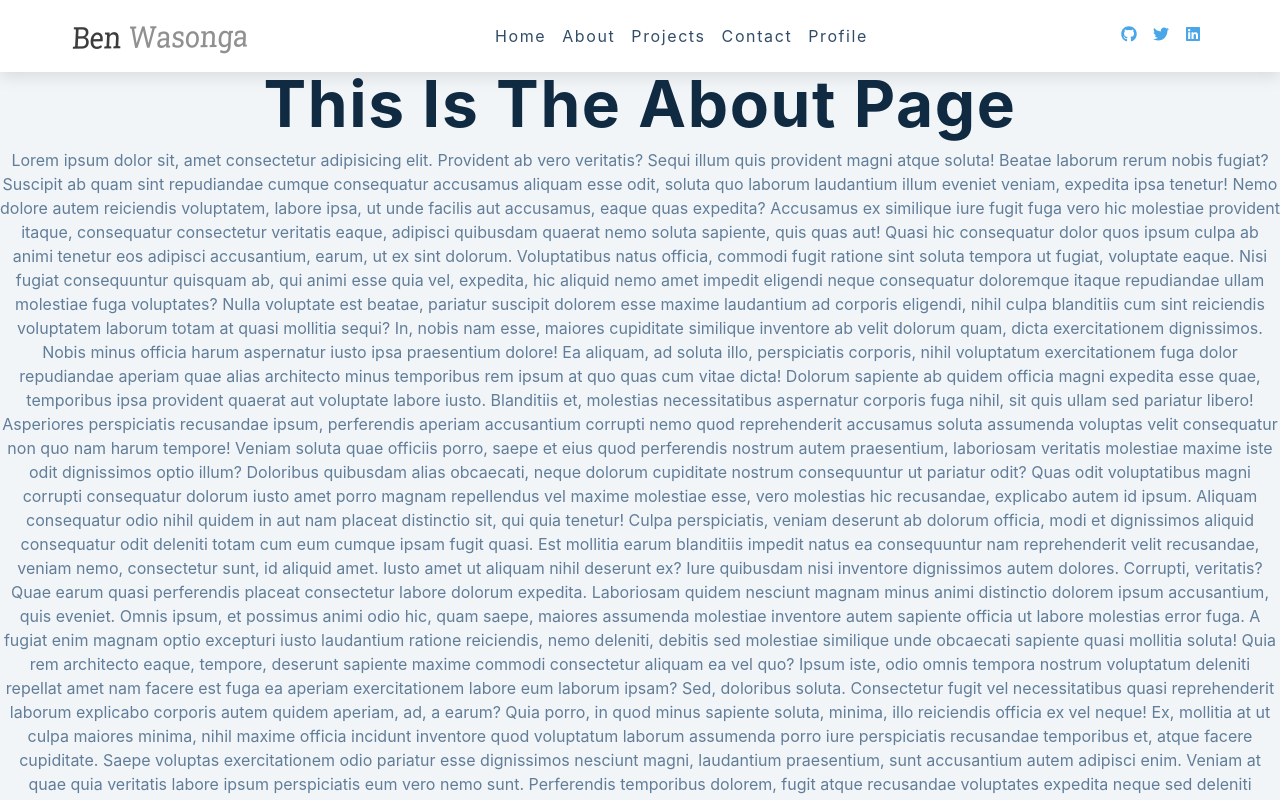
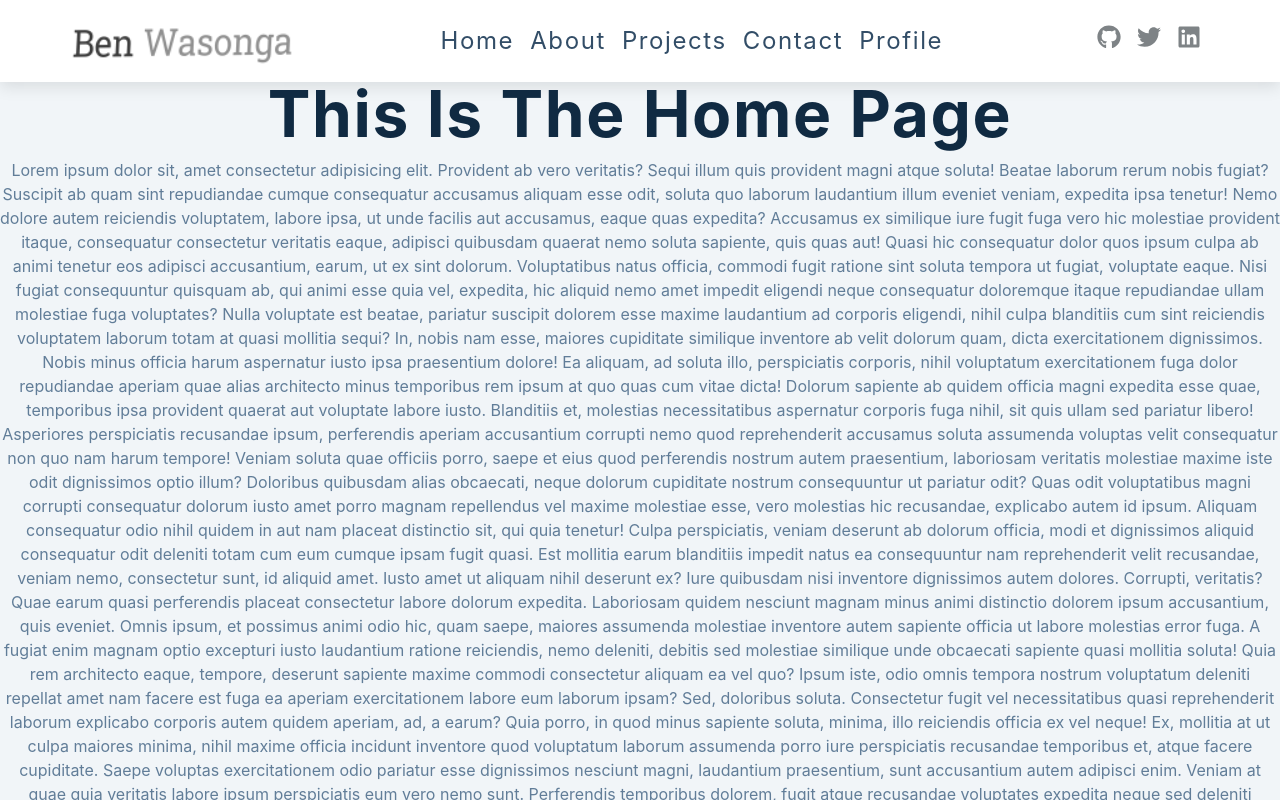
Before and after one commit to bmwasonga/portfolio-react, a React (Create React App) app: page / in a window 1280 px wide. Shown: the top 800 px of the page. Built offline with nearby package versions, Linux system fonts and the light colour scheme.

Commit message:
almost done with the nav

```diff
--- a/src/App.js
+++ b/src/App.js
@@ -4,6 +4,8 @@ import Navbar from './components/NavBar/Navbar';
 import Home from './components/pages/Home';
 import About from './components/pages/About';
 import Contact from './components/pages/Contact';
+import Projects from './components/pages/Projects';
+import Profile from './components/pages/Profile';
 
 function App() {
   return (
@@ -11,9 +13,11 @@ function App() {
       <Navbar />
       <Router>
         <Switch>
-          <Route path="/" component={Home} />
+          <Route path="/" exact component={Home} />
           <Route path="/about" component={About} />
+          <Route path="/projects" component={Projects} />
           <Route path="/contact" component={Contact} />
+          <Route path="/profile" component={Profile} />
         </Switch>
       </Router>
     </div>
--- a/src/components/NavBar/Navbar.js
+++ b/src/components/NavBar/Navbar.js
@@ -2,6 +2,7 @@ import React, { useState, useRef, useEffect } from 'react';
 import { FaBars } from 'react-icons/fa';
 import { links, social } from '../Data';
 import logo from '../../logo.png';
+import './Styles/style.css';
 
 const Navbar = () => {
   const [showLinks, setShowLinks] = useState(false);
@@ -44,7 +45,9 @@ const Navbar = () => {
             const { id, url, icon } = socialIcon;
             return (
               <li key={id}>
-                <a href={url}>{icon}</a>
+                <a href={url} target="blank">
+                  {icon}
+                </a>
               </li>
             );
           })}
--- /dev/null
+++ b/src/components/NavBar/Styles/style.css
@@ -0,0 +1,92 @@
+nav {
+  background: #fff;
+  box-shadow: 0 5px 15px rgba(0, 0, 0, 0.1);
+}
+.nav-header {
+  display: flex;
+  align-items: center;
+  justify-content: space-between;
+  padding: 1rem;
+}
+.nav-toggle {
+  font-size: 1.5rem;
+  color: hsl(205, 89%, 70%);
+  background: transparent;
+  border-color: transparent;
+  transition: all 0.3s linear;
+  cursor: pointer;
+}
+.nav-toggle:hover {
+  color: hsl(205, 86%, 17%);
+  transform: rotate(90deg);
+}
+.logo {
+  height: 50px;
+}
+.links a {
+  color: hsl(209, 34%, 30%);
+  font-size: 1.5rem;
+  text-transform: capitalize;
+  letter-spacing: 0.1rem;
+  display: block;
+  padding: 0.5rem 1rem;
+  transition: all 0.3s linear;
+}
+.links a:hover {
+  background: hsl(205, 90%, 88%);
+  color: hsl(0, 0%, 11%);
+  padding-left: 1.5rem;
+}
+.social-icons {
+  display: none;
+}
+.links-container {
+  height: 0;
+  overflow: hidden;
+  transition: all 0.3s linear;
+}
+.show-container {
+  height: 10rem;
+}
+@media screen and (min-width: 800px) {
+  .nav-center {
+    max-width: 1170px;
+    margin: 0 auto;
+    display: flex;
+    align-items: center;
+    justify-content: space-between;
+    padding: 1rem;
+  }
+  .nav-header {
+    padding: 0;
+  }
+  .nav-toggle {
+    display: none;
+  }
+  .links-container {
+    height: auto !important;
+  }
+  .links {
+    display: flex;
+  }
+  .links a {
+    padding: 0;
+    margin: 0 0.5rem;
+  }
+  .links a:hover {
+    padding: 0;
+    background: transparent;
+  }
+  .social-icons {
+    display: flex;
+  }
+  .social-icons a {
+    margin: 0 0.5rem;
+    font-size: 24px;
+    color: hsl(203, 3%, 51%);
+    transition: all 0.3s linear;
+  }
+  .social-icons a:hover {
+    color: hsl(0, 0%, 11%);
+  }
+}
--- a/src/components/pages/Home.js
+++ b/src/components/pages/Home.js
@@ -3,7 +3,7 @@ import React from 'react';
 function Home() {
   return (
     <div>
-      <h1>This is the about page</h1>
+      <h1>This is the Home page</h1>
       <p>
         Lorem ipsum dolor sit, amet consectetur adipisicing elit. Provident ab
         vero veritatis? Sequi illum quis provident magni atque soluta! Beatae
--- a/src/components/pages/Profile.js
+++ b/src/components/pages/Profile.js
@@ -3,7 +3,7 @@ import React from 'react';
 function Profile() {
   return (
     <div>
-      <p>This is the profile page</p>
+      <h1>This is the projecsts page</h1>
     </div>
   );
 }
--- /dev/null
+++ b/src/components/pages/Projects.js
@@ -0,0 +1,11 @@
+import React from 'react';
+
+function Projects() {
+  return (
+    <div>
+      <h1>Here Lies the Projects List</h1>
+    </div>
+  );
+}
+
+export default Projects;
--- a/src/index.css
+++ b/src/index.css
@@ -139,94 +139,3 @@ p {
 Navbar
 ===============
 */
-nav {
-  background: var(--clr-white);
-  box-shadow: var(--light-shadow);
-}
-.nav-header {
-  display: flex;
-  align-items: center;
-  justify-content: space-between;
-  padding: 1rem;
-}
-.nav-toggle {
-  font-size: 1.5rem;
-  color: var(--clr-primary-5);
-  background: transparent;
-  border-color: transparent;
-  transition: var(--transition);
-  cursor: pointer;
-}
-.nav-toggle:hover {
-  color: var(--clr-primary-1);
-  transform: rotate(90deg);
-}
-.logo {
-  height: 40px;
-}
-.links a {
-  color: var(--clr-grey-3);
-  font-size: 1rem;
-  text-transform: capitalize;
-  letter-spacing: var(--spacing);
-  display: block;
-  padding: 0.5rem 1rem;
-  transition: var(--transition);
-}
-.links a:hover {
-  background: var(--clr-primary-8);
-  color: var(--clr-primary-5);
-  padding-left: 1.5rem;
-}
-.social-icons {
-  display: none;
-}
-.links-container {
-  height: 0;
-  overflow: hidden;
-  transition: var(--transition);
-}
-.show-container {
-  height: 10rem;
-}
-@media screen and (min-width: 800px) {
-  .nav-center {
-    max-width: 1170px;
-    margin: 0 auto;
-    display: flex;
-    align-items: center;
-    justify-content: space-between;
-    padding: 1rem;
-  }
-  .nav-header {
-    padding: 0;
-  }
-  .nav-toggle {
-    display: none;
-  }
-  .links-container {
-    height: auto !important;
-  }
-  .links {
-    display: flex;
-  }
-  .links a {
-    padding: 0;
-    margin: 0 0.5rem;
-  }
-  .links a:hover {
-    padding: 0;
-    background: transparent;
-  }
-  .social-icons {
-    display: flex;
-  }
-  .social-icons a {
-    margin: 0 0.5rem;
-    color: var(--clr-primary-5);
-    transition: var(--transition);
-  }
-  .social-icons a:hover {
-    color: var(--clr-primary-7);
-  }
-}
```
Also changed, not shown: src/components/NavBar/Styles/style.js (deleted).
